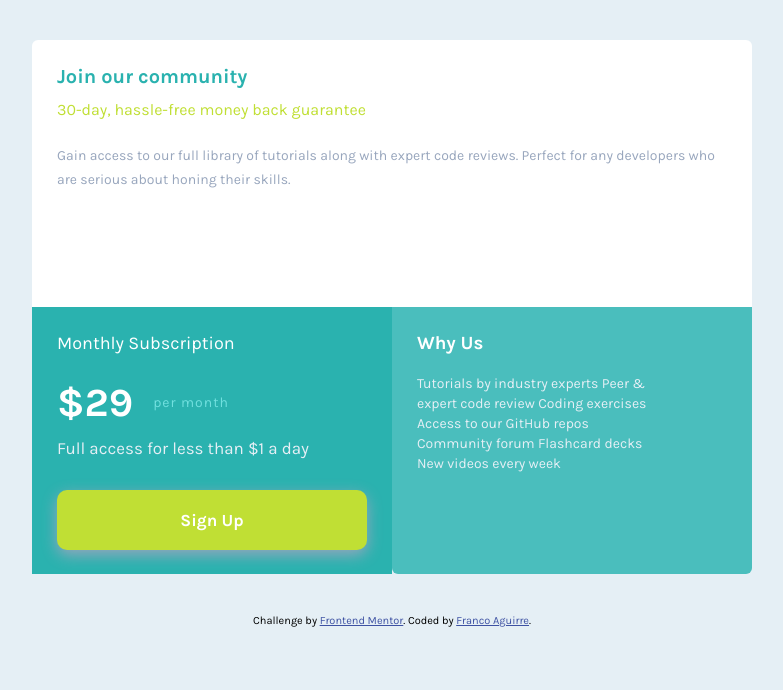
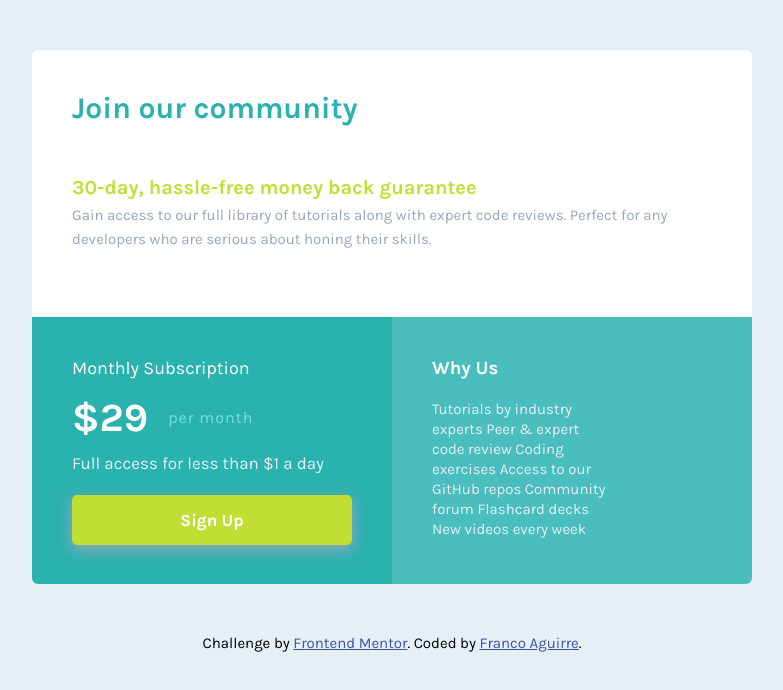
Before and after one commit to Fran3103/Desafio-10, a plain HTML site: page index.html in a window 1280 px wide. Shown: the whole page, without its empty margins (248-1031 px from the left). Drawn offline with Linux system fonts and the light colour scheme.

Commit message:
proyecto terminado

```diff
--- a/style.scss
+++ b/style.scss
@@ -101,7 +101,7 @@ body{
         display: inline-block;
         text-align: center;
         padding: 20px;
-        border-radius: 10px;
+        border-radius: 5px;
         text-decoration: none;
         font-size: 17px;
         font-weight: 700;
@@ -129,29 +129,81 @@ body{
     .cards-container{
 
         width: 720px;
+        margin: 50px auto;
         display: grid;
         grid-template-columns: 10fr 10fr;
-        grid-template-rows: auto auto;
+        grid-template-rows: auto ;
 
     .card1{
 
         grid-column: 1/-1;
         grid-row: 1/2;
+
+
     }
 
     .card2{
-
+        border-radius: 0 0 0 6px;
         grid-column: 1/2;
         grid-row: 2/-1;
+        .precios{
+            margin-top: -10px;
+        .h3c2{
+            font-size: 16px;
+        }
+
+        }
+        a{
+
+            padding: 15px;
+            margin-top: -10px;
+        }
     }
 
     .card3{
+        border-radius: 0 0 6px 0;
         grid-column: 2/5;
         grid-row: 2/-1;
+        .pc3{
+             margin-right: 100px;
+
         }
 
 
     }
 
+    .card{
+        h1{
+            font-size: 30px;
+        }
+        padding: 40px;
+        .h2c1{
+            font-size: 20px;
+            margin-top: 50px;
+            margin-bottom: 4px;
+            font-weight: 700;
+        }
+        p{
+            font-size: 15px ;
+        }
 
     }
+
+    }
+
+    .pc2{
+        font-size: 16px;
+        margin-bottom: 10px;
+
+    }
+
+    body{
+
+        .attribution{
+            font-size: 15px;
+        }
+    }
+
+
+
+}
```
Also changed, not shown: style.css, 1 other file. Lines whose indentation alone changed are shown as unchanged.
